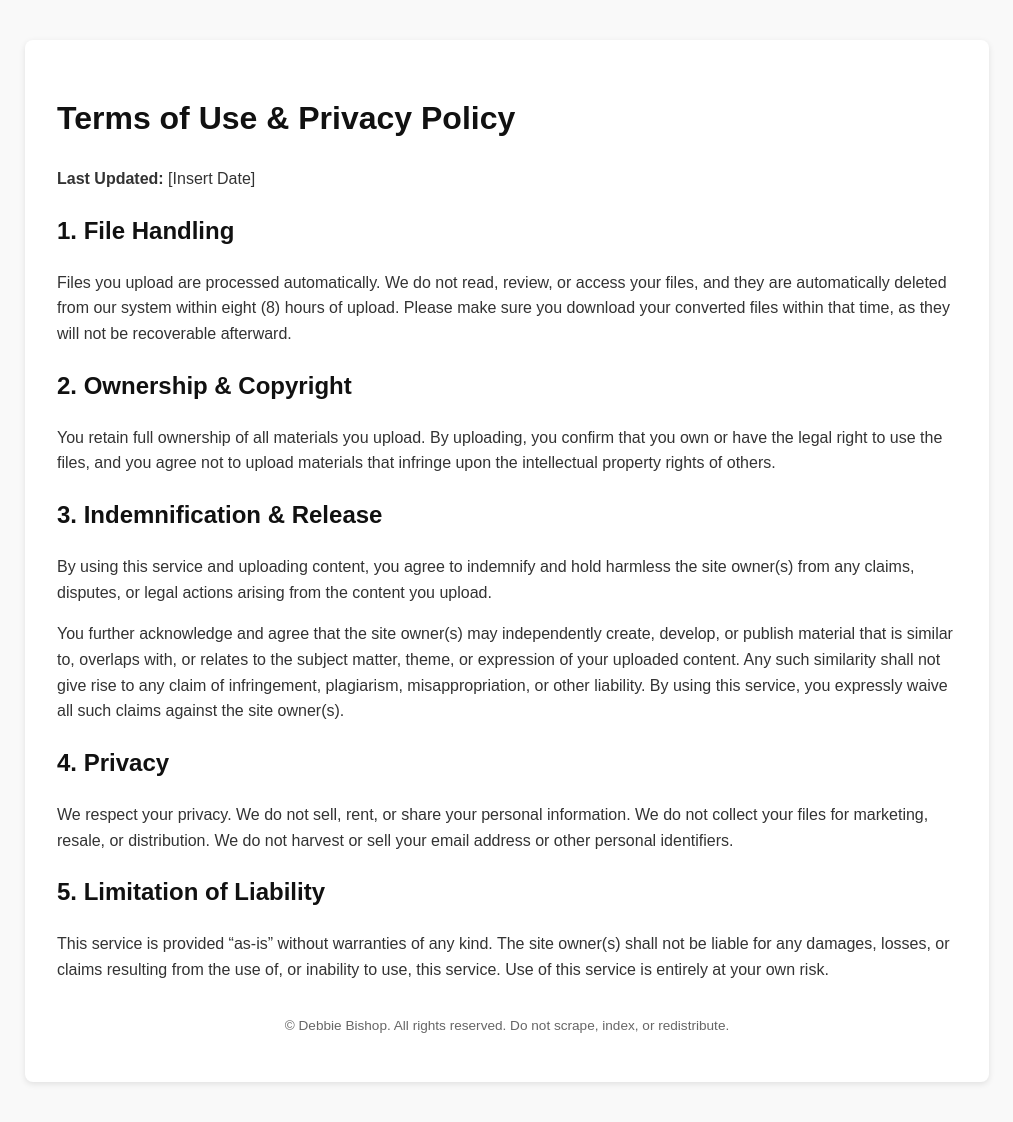
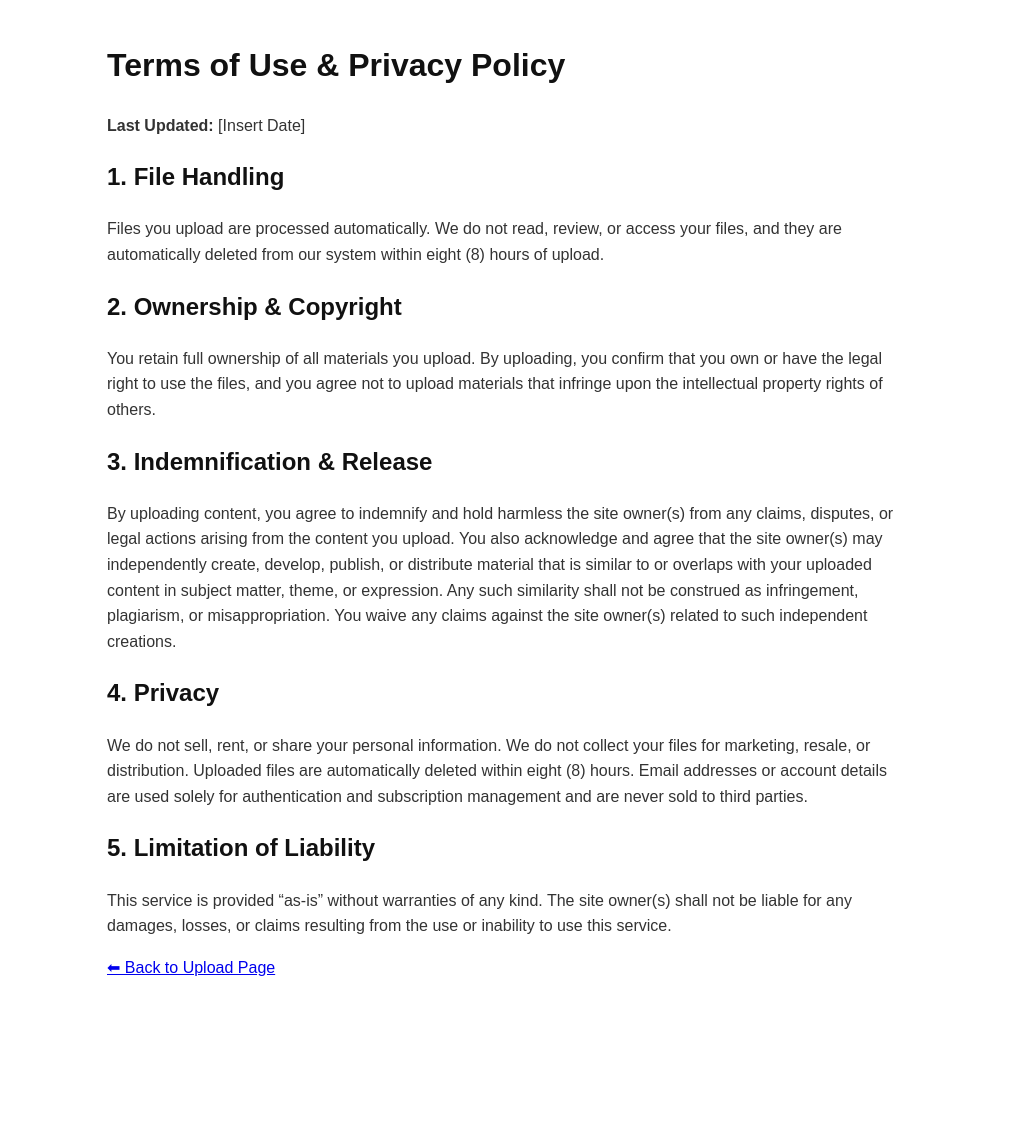
Before and after one commit to dbishop604/cleancopy_app, a Flask app: page /terms in a window 1280 px wide. Shown: the whole page, without its empty margins (133-1146 px from the left). After the commit the page ends 976 px from the top, so only its background shows below. Run offline with Flask 3, Linux system fonts and the light colour scheme.

Commit message:
Update terms.html

```diff
--- a/templates/terms.html
+++ b/templates/terms.html
@@ -3,91 +3,40 @@
 <head>
   <meta charset="UTF-8">
   <meta name="viewport" content="width=device-width, initial-scale=1.0">
-  <title>Terms of Use & Privacy Policy — CleanCopy OCR</title>
+  <title>Terms of Use & Privacy Policy</title>
   <style>
     body {
       font-family: Arial, sans-serif;
-      background: #f9f9f9;
+      max-width: 800px;
+      margin: 40px auto;
+      padding: 0 1rem;
+      line-height: 1.6;
       color: #333;
-      margin: 0;
-      padding: 0;
-    }
-    .container {
-      max-width: 900px;
-      margin: 40px auto;
-      background: #fff;
-      padding: 2rem;
-      border-radius: 8px;
-      box-shadow: 0 2px 6px rgba(0,0,0,0.1);
-      line-height: 1.6;
     }
     h1, h2 {
       color: #111;
     }
-    a {
-      color: #007bff;
-      text-decoration: none;
-    }
-    a:hover {
-      text-decoration: underline;
-    }
-    footer {
-      margin-top: 2rem;
-      font-size: 0.85rem;
-      color: #666;
-      text-align: center;
-    }
   </style>
 </head>
 <body>
-  <div class="container">
   <h1>Terms of Use & Privacy Policy</h1>
   <p><strong>Last Updated:</strong> [Insert Date]</p>
 
   <h2>1. File Handling</h2>
-    <p>
-      Files you upload are processed automatically. We do not read, review, or access your files,
-      and they are automatically deleted from our system within eight (8) hours of upload.
-      Please make sure you download your converted files within that time, as they will not be recoverable afterward.
-    </p>
+  <p>Files you upload are processed automatically. We do not read, review, or access your files, and they are automatically deleted from our system within eight (8) hours of upload.</p>
 
   <h2>2. Ownership & Copyright</h2>
-    <p>
-      You retain full ownership of all materials you upload. By uploading, you confirm that you own
-      or have the legal right to use the files, and you agree not to upload materials that infringe
-      upon the intellectual property rights of others.
-    </p>
+  <p>You retain full ownership of all materials you upload. By uploading, you confirm that you own or have the legal right to use the files, and you agree not to upload materials that infringe upon the intellectual property rights of others.</p>
 
   <h2>3. Indemnification & Release</h2>
-    <p>
-      By using this service and uploading content, you agree to indemnify and hold harmless the site owner(s)
-      from any claims, disputes, or legal actions arising from the content you upload.
-    </p>
-    <p>
-      You further acknowledge and agree that the site owner(s) may independently create, develop, or publish
-      material that is similar to, overlaps with, or relates to the subject matter, theme, or expression
-      of your uploaded content. Any such similarity shall not give rise to any claim of infringement,
-      plagiarism, misappropriation, or other liability. By using this service, you expressly waive all such claims
-      against the site owner(s).
-    </p>
+  <p>By uploading content, you agree to indemnify and hold harmless the site owner(s) from any claims, disputes, or legal actions arising from the content you upload. You also acknowledge and agree that the site owner(s) may independently create, develop, publish, or distribute material that is similar to or overlaps with your uploaded content in subject matter, theme, or expression. Any such similarity shall not be construed as infringement, plagiarism, or misappropriation. You waive any claims against the site owner(s) related to such independent creations.</p>
 
   <h2>4. Privacy</h2>
-    <p>
-      We respect your privacy. We do not sell, rent, or share your personal information.
-      We do not collect your files for marketing, resale, or distribution.
-      We do not harvest or sell your email address or other personal identifiers.
-    </p>
+  <p>We do not sell, rent, or share your personal information. We do not collect your files for marketing, resale, or distribution. Uploaded files are automatically deleted within eight (8) hours. Email addresses or account details are used solely for authentication and subscription management and are never sold to third parties.</p>
 
   <h2>5. Limitation of Liability</h2>
-    <p>
-      This service is provided “as-is” without warranties of any kind. The site owner(s) shall not be liable
-      for any damages, losses, or claims resulting from the use of, or inability to use, this service.
-      Use of this service is entirely at your own risk.
-    </p>
+  <p>This service is provided “as-is” without warranties of any kind. The site owner(s) shall not be liable for any damages, losses, or claims resulting from the use or inability to use this service.</p>
 
-    <footer>
-      <p>© Debbie Bishop. All rights reserved. Do not scrape, index, or redistribute.</p>
-    </footer>
-  </div>
+  <p><a href="{{ url_for('index') }}">⬅ Back to Upload Page</a></p>
 </body>
 </html>
```
Lines whose indentation alone changed are shown as unchanged.
